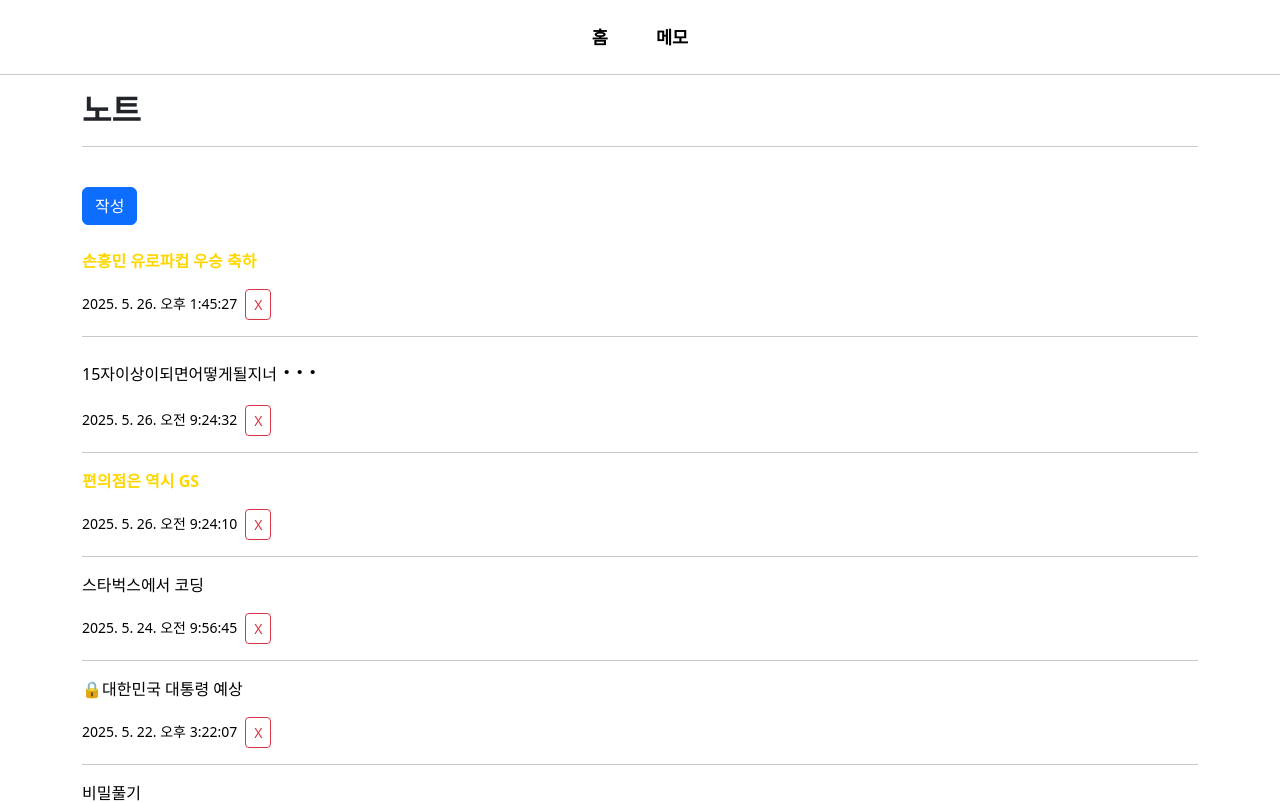
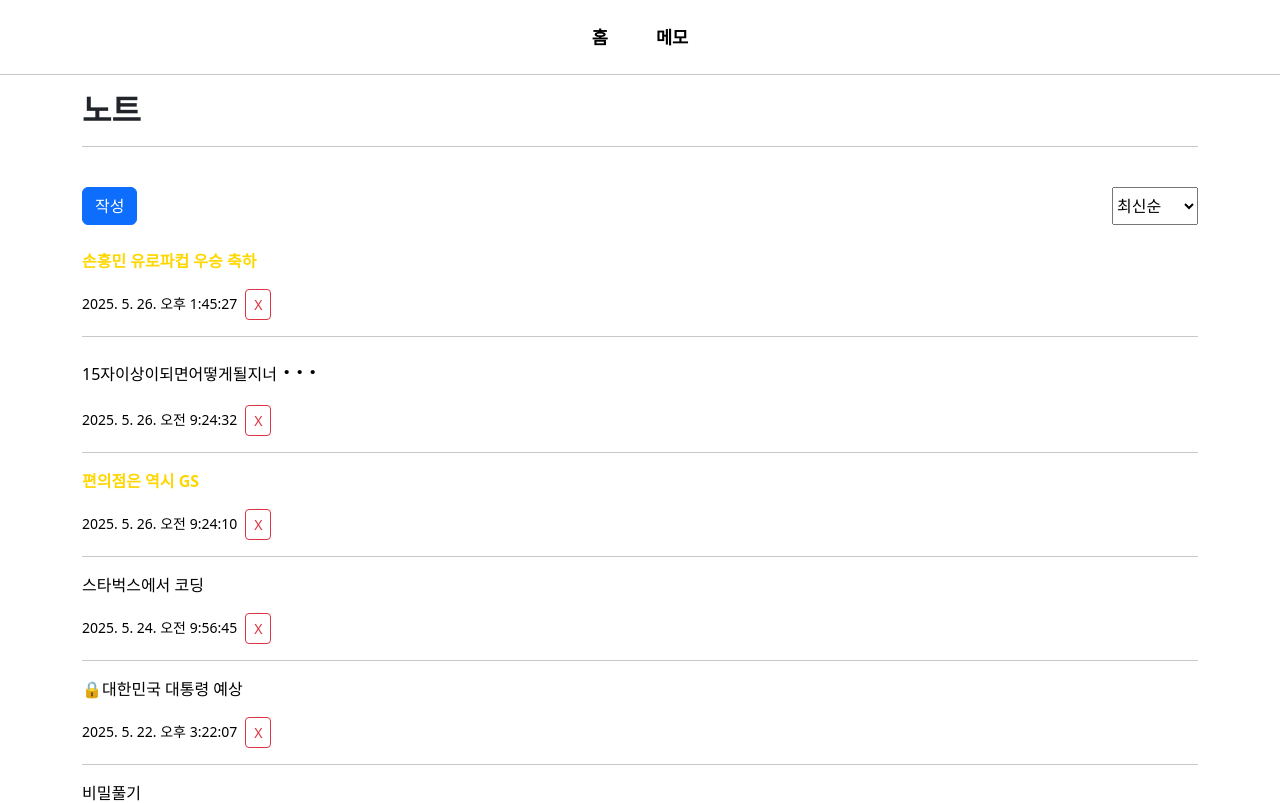
Before and after one commit to heesik03/Dongyang-FrontExam, a React (Vite) app in the folder Front-end/: page /note in a window 1280 px wide. Shown: the top 803 px of the page. Built offline with nearby package versions, Linux system fonts and the light colour scheme; data requests are answered from the project's data file.

Commit message:
NoteWriteForm enter 시 focus 변경 추가, Note select 추가

```diff
--- a/Front-end/src/componets/note/NoteWriteForm.jsx
+++ b/Front-end/src/componets/note/NoteWriteForm.jsx
@@ -2,7 +2,8 @@ import { useRef, useEffect } from "react";
 import NotePasswordArea from "./NotePasswordArea";
 
 const NoteWriteForm = ({onSubmit, noteData, setNoteData }) => {
-    const inputRef = useRef(null);
+    const inputRef = useRef(null); // 제목 focus
+    const textareaRef = useRef(null); // 내용 focus
 
     useEffect(() => {
         inputRef.current.focus();
@@ -13,6 +14,13 @@ const NoteWriteForm = ({onSubmit, noteData, setNoteData }) => {
             ...noteData,
             [e.target.id]: e.target.value
         });
+    }
+
+    const onKeyDownEnter = (e) => {
+        if(e.key === "Enter") {
+            e.preventDefault(); // 줄바꿈 방지
+            textareaRef.current.focus();
+        }
     }
 
     const onChangeIsLocked = () => {
@@ -33,7 +41,8 @@ const NoteWriteForm = ({onSubmit, noteData, setNoteData }) => {
                 type="text"
                 id="title"
                 value={noteData.title}
-                onChange={onChange} required />
+                onChange={onChange}
+                onKeyDown={onKeyDownEnter} required />
             <br />
 
             <label className="form-label"
@@ -41,6 +50,7 @@ const NoteWriteForm = ({onSubmit, noteData, setNoteData }) => {
                 내용
             </label>
             <textarea className="form-control"
+                ref={textareaRef}
                 id="content"
                 rows="10"
                 value={noteData.content}
--- a/Front-end/src/pages/Note.jsx
+++ b/Front-end/src/pages/Note.jsx
@@ -5,6 +5,7 @@ import useTitle from "../hooks/useTitle";
 import PageMainTitle from "../componets/PageMainTitle";
 
 function Note() {
+    const [ sortValue, setSortValue ] = useState("latest"); // 기본 최신순
     const [ noteList, setNoteList ] = useState([]);
 
     useTitle("김희식 기말 메모");
@@ -37,10 +38,16 @@ function Note() {
         <main className="container">
             <PageMainTitle title={"노트"} />
 
-            <Link to="/note/write">
-                <button className="btn btn-primary">작성</button>
-            </Link>
-            <br />
+            <div className="d-flex">
+                <Link to="/note/write">
+                    <button className="btn btn-primary">작성</button>
+                </Link>
+                <select className="ms-auto" value={sortValue} onChange={(e) => setSortValue(e.target.value)}>
+                    <option value="latest">최신순</option>
+                    <option value="earliest">오래된 순</option>
+                    <option value="starred">별표만</option>
+                </select>
+            </div>
             <br />
 
             <section>
```
